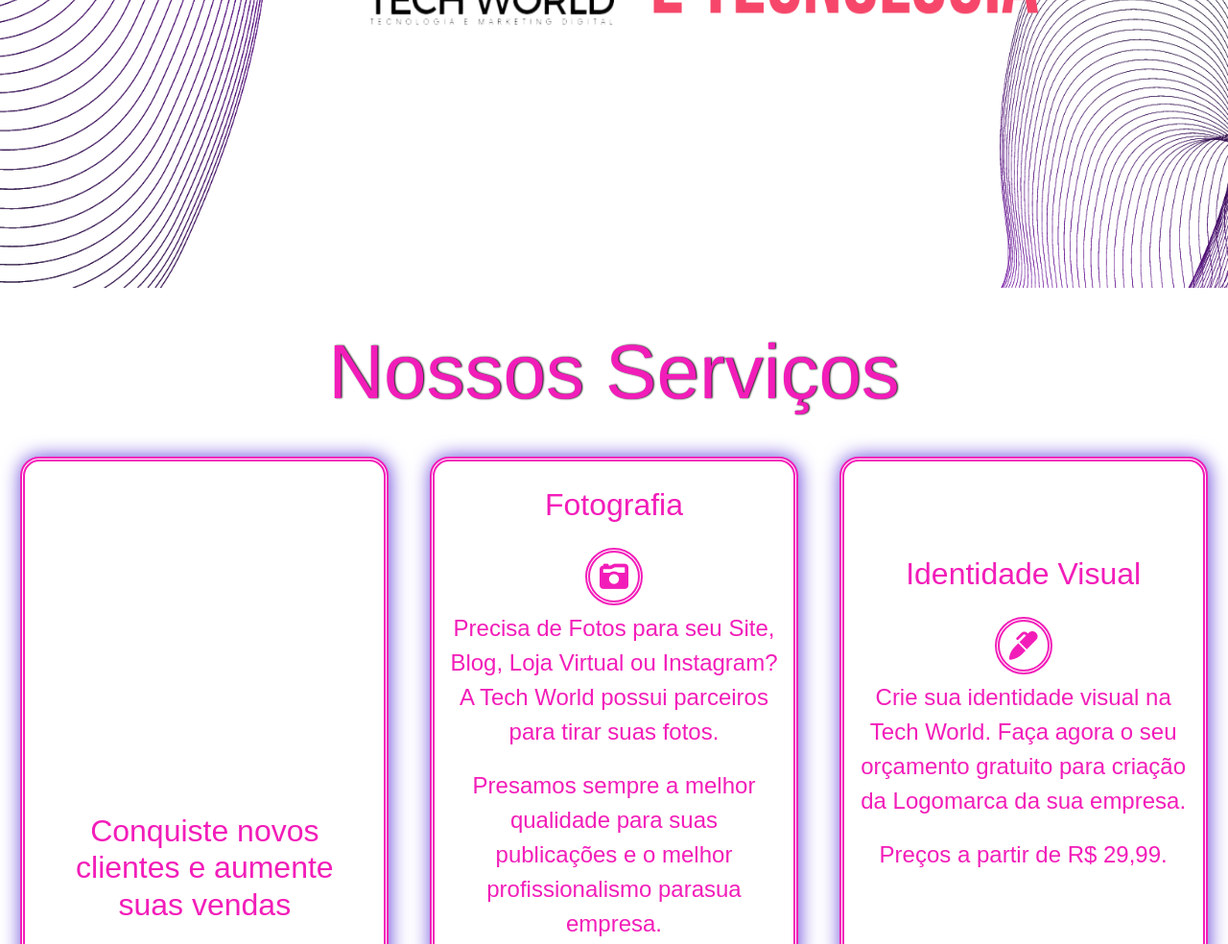
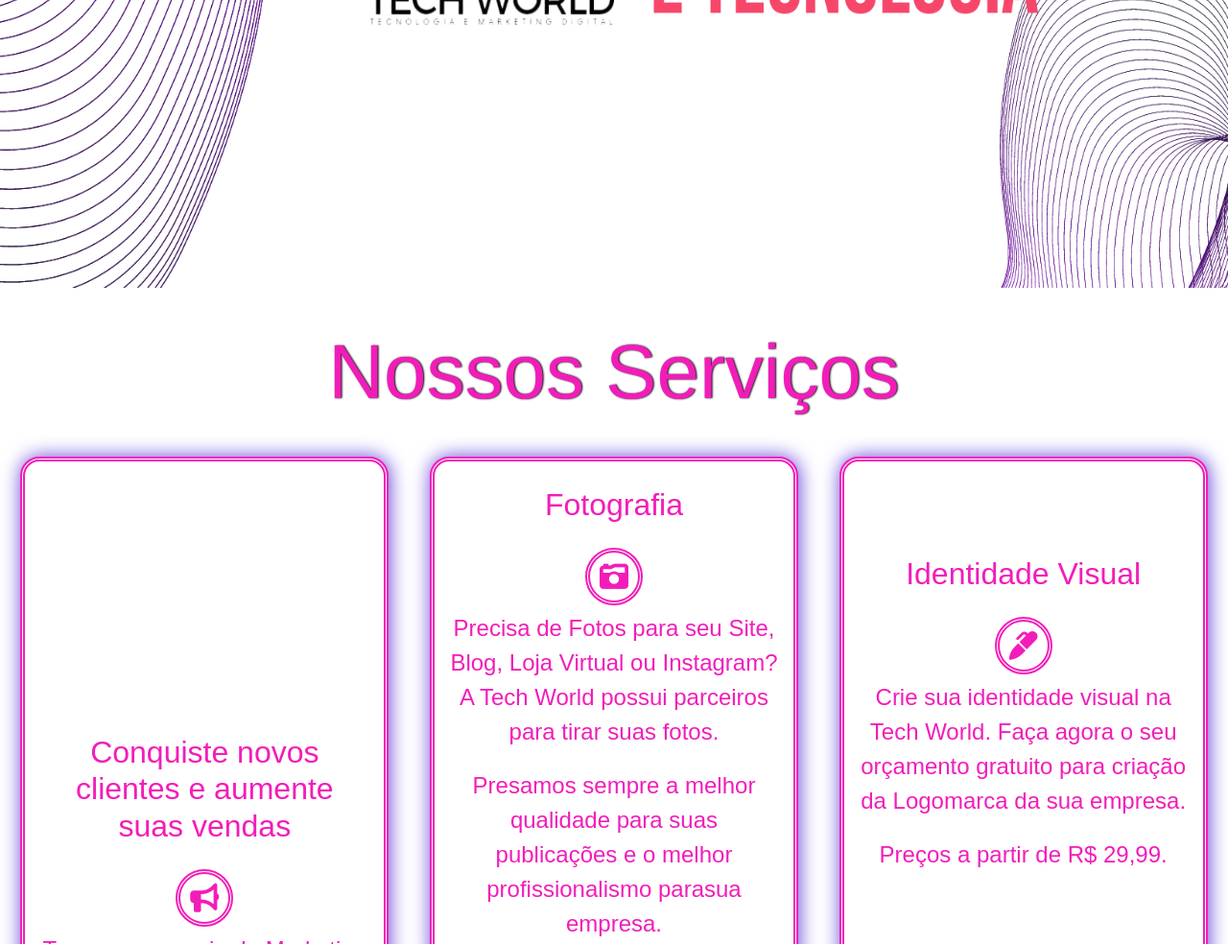
Before and after one commit to dev-brunosantos/Tech-World, a plain HTML site: page index.html in a window 1280 px wide. Shown: the part 1450-2434 px from the top of the page at 96% size. Drawn offline with nearby package versions, Linux system fonts and the light colour scheme; files whose address does not match are found by name.

Commit message:
Novas atualizações

```diff
--- a/css/cards.css
+++ b/css/cards.css
@@ -65,36 +65,32 @@
     .cards {
         /* border: solid red; */
         width: 100%;
-        height: 50%;
+        height: 100vh;
         display: grid;
         grid-template-columns: 1fr 1fr 1fr;
+        /* grid-template-rows: 350px 400px; */
         grid-template-rows: 1fr 1fr;
         grid-template-areas:
             "marketing fotografia logomarcas"
             "marketing programacao programacao"
         ;
         justify-items: center;
-
     }
 
     .marketing {
         width: 90%;
-        height: 100%;
         grid-area: marketing;
     }
     .programacao {
         width: 90%;
-        height: 100%;
         grid-area: programacao;
     }
     .logomarcas {
         width: 90%;
-        height: 100%;
         grid-area: logomarcas;
     }
     .fotografia {
         width: 90%;
-        height: 100%;
         grid-area: fotografia;
     }
     .cartoes {
--- a/css/corpo.css
+++ b/css/corpo.css
@@ -162,6 +162,11 @@
         background-size: 100% 100%;
     }
 
+    /* TERCERIRA TELA */
+    .servicos {
+        height: auto;
+    }
+
     /* RODAPÉ */
     .redes {
         display: none;
```
